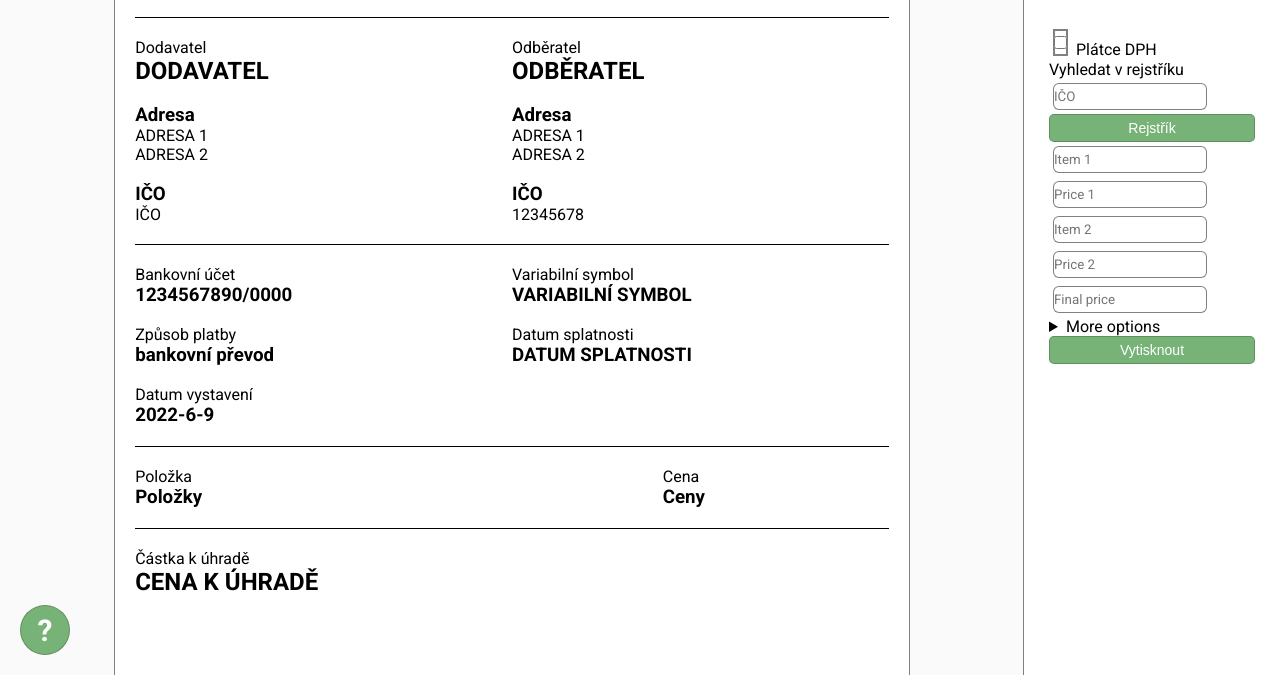
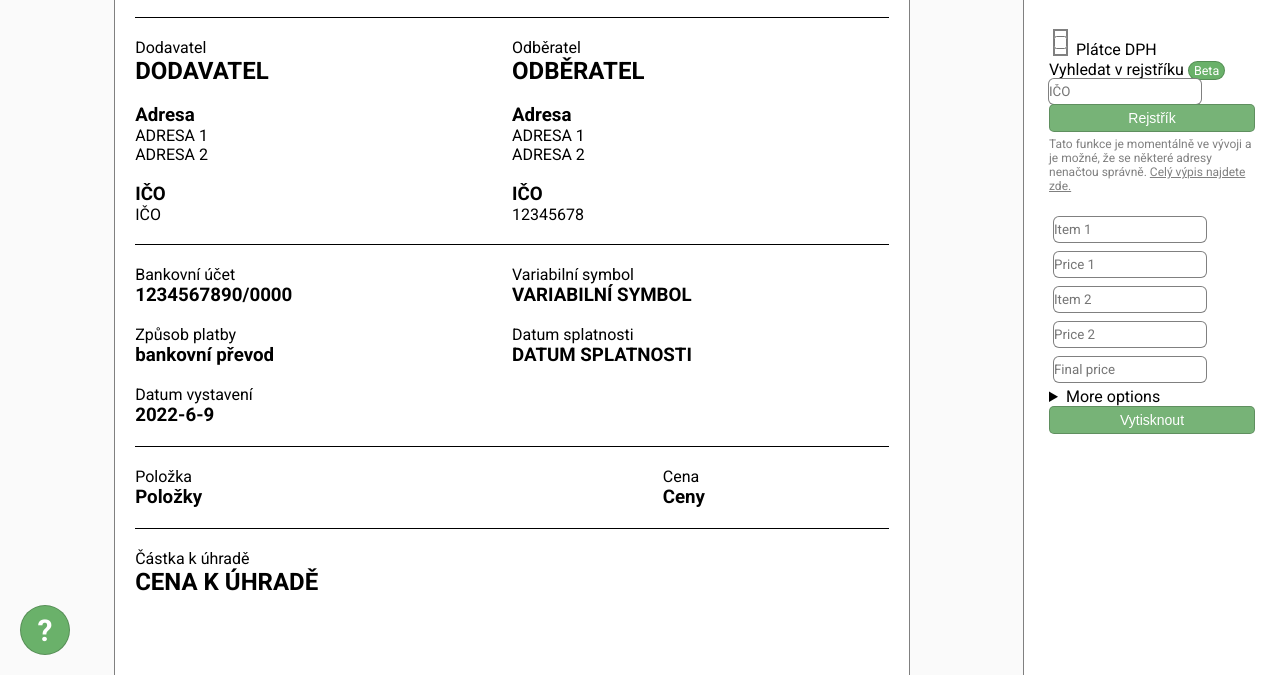
Before and after one commit to denalistudio/faktura, a plain HTML site: page index.html in a window 1280 px wide. Shown: the part 125-800 px from the top of the page. Drawn offline with Linux system fonts and the light colour scheme.

Commit message:
update 5 files

```diff
--- a/index.html
+++ b/index.html
@@ -22,9 +22,10 @@
         <input type="checkbox" id="dph">
         <label for="dph">Plátce DPH</label>
         <br>
-        <p>Vyhledat v rejstříku</p>
+        <p>Vyhledat v rejstříku <span class="tag">Beta</span></p>
         <input type="number" id="rejstrikoveico" placeholder="IČO">
         <button onclick="getData('11990074')">Rejstřík</button>
+        <p class="subtitle">Tato funkce je momentálně ve vývoji a je možné, že se některé adresy nenačtou správně. <a onclick="registr()">Celý výpis najdete zde.</a></p>
         <br>
         <input id="item1-input" placeholder="Item 1" type="text"
             onkeyup="invoiceWrite('item1-variable', 'item1-input')">
--- a/script.js
+++ b/script.js
@@ -169,12 +169,28 @@ function getData() {
         console.log(doc.getElementsByTagName("D:ICO")[0].innerHTML);
         */
         template.buyer.name.innerHTML = doc.getElementsByTagName("D:OF")[0].innerHTML;
-        template.buyer.address1.innerHTML = doc.getElementsByTagName("D:UC")[0].innerHTML;
+        template.buyer.ico.innerHTML = doc.getElementsByTagName("D:ICO")[0].innerHTML;
+        /*
+        if (doc.getElementsByTagName("D:CO") === undefined) {
+          template.buyer.address1.innerHTML = doc.getElementsByTagName("D:UC")[0].innerHTML;
+          template.buyer.address2.innerHTML = doc.getElementsByTagName("D:PB")[0].innerHTML;
+        }
+        else {
+          template.buyer.address1.innerHTML = doc.getElementsByTagName("D:UC")[0].innerHTML + "/" + doc.getElementsByTagName("D:CO")[0].innerHTML;
+          template.buyer.address2.innerHTML = doc.getElementsByTagName("D:PB")[0].innerHTML;
+        }
+        */
+        template.buyer.address1.innerHTML = doc.getElementsByTagName("D:UC")[0].innerHTML + "/" + doc.getElementsByTagName("D:CO")[0].innerHTML;
         template.buyer.address2.innerHTML = doc.getElementsByTagName("D:PB")[0].innerHTML;
-        template.buyer.ico.innerHTML = doc.getElementsByTagName("D:ICO")[0].innerHTML;
     });
 }
 ;
+function registr() {
+    var part1 = "https://www.rzp.cz/cgi-bin/aps_cacheWEB.sh?VSS_SERV=ZVWSBJFND&PRESVYBER=0&VYPIS=2&ICO=";
+    var ico = document.getElementById("rejstrikoveico").value;
+    var part2 = "&Action=Search";
+    window.open(part1 + ico + part2, "_blank");
+}
 template.supplier.name.addEventListener("keyup", function () {
     localStorage.setItem('name', template.supplier.name.innerHTML);
 });
--- a/script.ts
+++ b/script.ts
@@ -187,11 +187,28 @@ function getData() {
       console.log(doc.getElementsByTagName("D:ICO")[0].innerHTML);
       */
       template.buyer.name.innerHTML = doc.getElementsByTagName("D:OF")[0].innerHTML;
-      template.buyer.address1.innerHTML = doc.getElementsByTagName("D:UC")[0].innerHTML;
+      template.buyer.ico.innerHTML = doc.getElementsByTagName("D:ICO")[0].innerHTML;
+      /*
+      if (doc.getElementsByTagName("D:CO") === undefined) {
+        template.buyer.address1.innerHTML = doc.getElementsByTagName("D:UC")[0].innerHTML;
+        template.buyer.address2.innerHTML = doc.getElementsByTagName("D:PB")[0].innerHTML;
+      }
+      else {
+        template.buyer.address1.innerHTML = doc.getElementsByTagName("D:UC")[0].innerHTML + "/" + doc.getElementsByTagName("D:CO")[0].innerHTML;
+        template.buyer.address2.innerHTML = doc.getElementsByTagName("D:PB")[0].innerHTML;
+      }
+      */
+      template.buyer.address1.innerHTML = doc.getElementsByTagName("D:UC")[0].innerHTML + "/" + doc.getElementsByTagName("D:CO")[0].innerHTML;
       template.buyer.address2.innerHTML = doc.getElementsByTagName("D:PB")[0].innerHTML;
-      template.buyer.ico.innerHTML = doc.getElementsByTagName("D:ICO")[0].innerHTML;
     });
 };
+
+function registr() {
+  var part1 = "https://www.rzp.cz/cgi-bin/aps_cacheWEB.sh?VSS_SERV=ZVWSBJFND&PRESVYBER=0&VYPIS=2&ICO="
+  var ico = <HTMLInputElement>document.getElementById("rejstrikoveico").value;
+  var part2 = "&Action=Search"
+  window.open(part1 + ico + part2, "_blank");
+}
 
 template.supplier.name.addEventListener("keyup", function () {
   localStorage.setItem('name', template.supplier.name.innerHTML);
--- a/style.scss
+++ b/style.scss
@@ -5,7 +5,11 @@ $gray: #fafafa;
 $border-radius: 5px;
 $outline: 0 0 0 1px #808080;
 
-$green: #77b377;
+$input: #f8f8f8;
+$green: #6ab16a;
+$green-hover: #428842;
+$grey: #808080;
+$grey-hover: #646464;
 
 * {
   margin: 0;
@@ -264,3 +268,32 @@ button {
   bottom: 20px;
   border: 1px solid rgba(0, 0, 0, 0.2);
 }
+
+.tag {
+  background-color: $green;
+  color: white;
+  border: 1px solid rgba(0, 0, 0, 0.2);
+  padding: 1px 5px;
+  font-size: 12.5px;
+  border-radius: 25px;
+}
+
+.subtitle {
+  font-size: 12px;
+  color: $grey;
+  margin-top: 5px;
+  a {
+    color: inherit;
+    text-decoration: underline;
+    cursor: pointer;
+    &:hover {
+      color: $grey-hover;
+    }
+  }
+}
+
+input[type="number"] {
+  -webkit-appearance: none;
+  margin: 0;
+  -moz-appearance: textfield;
+}
```
Also changed, not shown: style.css.
